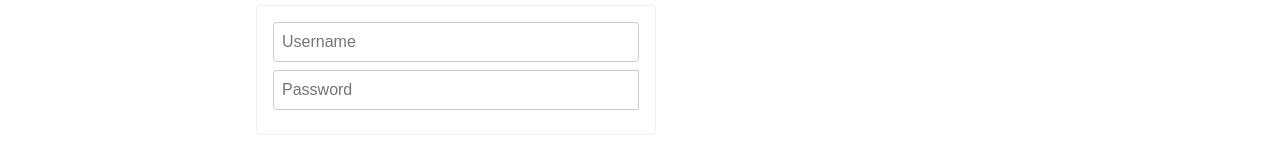
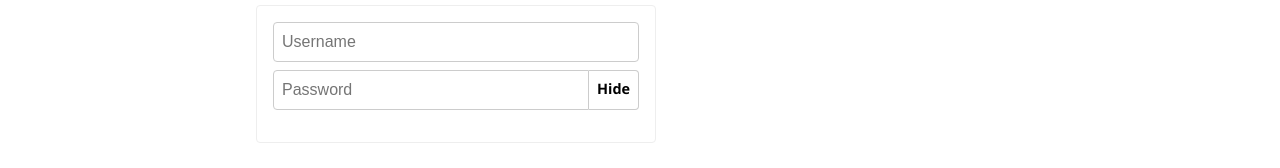
Before and after one commit to mj305/StyledComponents-0, a React (Create React App) app: page /login in a window 1280 px wide. Shown: the part 143-311 px from the top of the page. Built offline with nearby package versions, Linux system fonts and the light colour scheme.

Commit message:
hide/show password state complete

```diff
--- a/src/components/common/PasswordInput.js
+++ b/src/components/common/PasswordInput.js
@@ -1,6 +1,13 @@
 import React, { useState } from "react";
 import styled from "styled-components";
 import { Input } from "./Input";
+
+const PasswordInputWrapper = styled.div`
+  display: flex;
+  ~ div {
+    margin-bottom: 8px;
+  }
+`;
 
 const PasswordInputStyled = styled(Input).attrs(() => ({
   type: "password",
@@ -10,8 +17,36 @@
   border-bottom-right-radius: 0;
 `;
 
+const ToggleButton = styled.div`
+  height: 40px;
+  border: 1px solid #ccc;
+  box-sizing: border-box;
+  font-size: 0.9em;
+  display: flex;
+  padding: 8px;
+  border-left: 0;
+  border-top-right-radius: 4px;
+  border-bottom-right-radius: 4px;
+  background: white;
+  font-weight: bold;
+  cursor: pointer;
+  user-select: none;
+  color: black;
+`;
+
 export function PasswordInput(props) {
-  const [showPassword, setShowPassword] = useState(false);
+  const [showPassword, setShowPassword] = useState(true);
 
-  return <PasswordInputStyled {...props} />;
+  return (
+    <>
+      <PasswordInputWrapper>
+        <PasswordInputStyled {...props} />
+        <ToggleButton onClick={() => setShowPassword((s) => !s)}>
+          {showPassword ? "Hide" : "Show"}
+        </ToggleButton>
+      </PasswordInputWrapper>
+
+      <div>{showPassword ? props.value : ""}</div>
+    </>
+  );
 }
```
